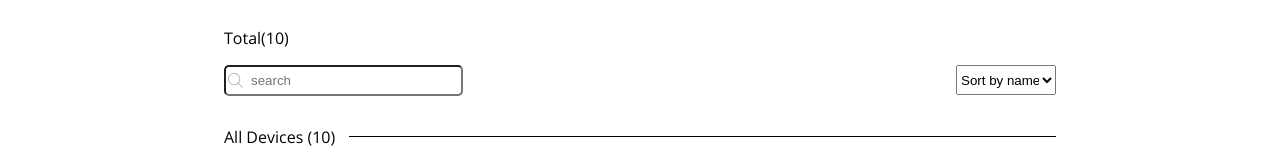
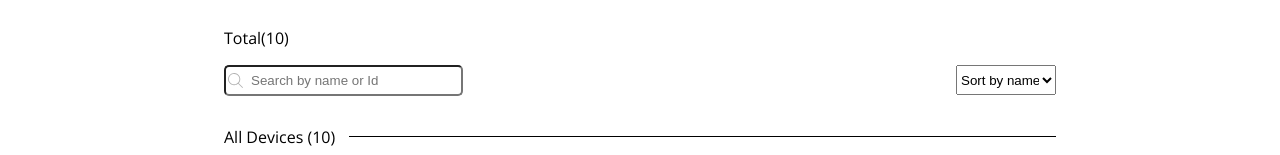
Before and after one commit to Karstagg/camera-list, a React (Create React App) app: page / in a window 1280 px wide. Shown: the part 197-352 px from the top of the page. Built offline with nearby package versions, Linux system fonts and the light colour scheme.

Commit message:
styling header

```diff
--- a/src/components/CameraList.js
+++ b/src/components/CameraList.js
@@ -118,7 +118,7 @@ class CameraList extends React.Component {
       <p>Total({allDevices.length})</p>
       <SearchArea>
         <div>
-          <Search className="search" placeholder="search" type="text" name="search" value={this.state.search}
+          <Search className="search" placeholder="Search by name or Id" type="text" name="search" value={this.state.search}
                   onChange={this.handleChangeText}/>
         </div>
         <FilterDiv>
--- a/src/components/Nav.js
+++ b/src/components/Nav.js
@@ -6,6 +6,7 @@ const NavBar = Styled.div`
   width: 100%;
   height: 120px;
   background-image: url(${img});
+  background-size: cover;
 `
 function Nav(props) {
   return <NavBar/>;
```
Also changed, not shown: src/assets/images/nav.svg.
